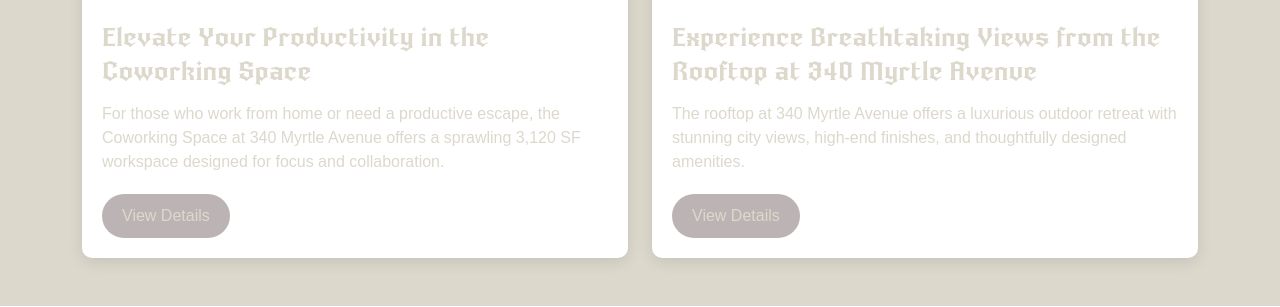
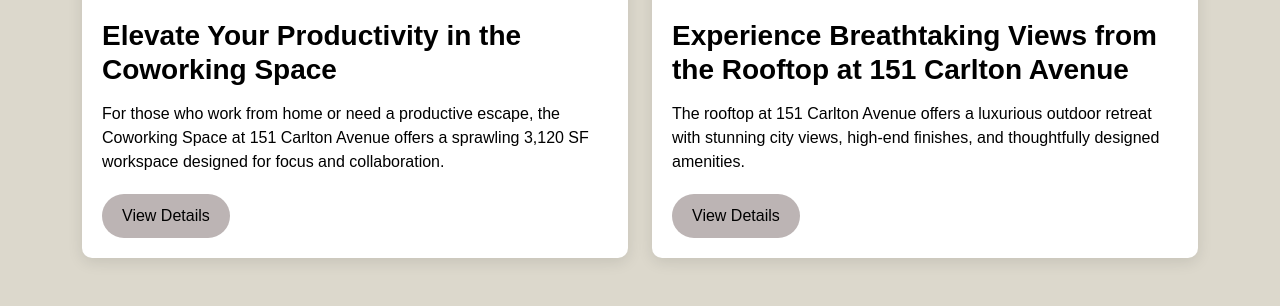
Before and after one commit to shanewin/kaizen-karate, a PHP site: page / in a window 1280 px wide. Shown: the part 4194-4501 px from the top of the page. Run offline with PHP 8.4, Linux system fonts and the light colour scheme.

Commit message:
Updated Fonts in Amenities Section

```diff
--- a/index.html
+++ b/index.html
@@ -360,7 +360,7 @@
             </video>
           </div>
           <div class="amenity-content">
-            <h3>Stay Fit & Energized at 340 Myrtle Avenue</h3>
+            <h3>Stay Fit & Energized at 151 Carlton Avenue</h3>
             <p class="amenity-summary">Our state-of-the-art 1,016 SF fitness center offers a spacious and modern workout environment designed for both comfort and performance.</p>
             <button class="btn btn-primary toggle-details">View Details</button>
             <div class="amenity-details">
@@ -389,7 +389,7 @@
           </div>
           <div class="amenity-content">
             <h3>Relax & Socialize in the Resident Lounge</h3>
-            <p class="amenity-summary">Designed for comfort and style, the Resident Lounge at 340 Myrtle Avenue provides a sophisticated space to unwind, connect with neighbors, or host gatherings.</p>
+            <p class="amenity-summary">Designed for comfort and style, the Resident Lounge at 151 Carlton Avenue provides a sophisticated space to unwind, connect with neighbors, or host gatherings.</p>
             <button class="btn btn-primary toggle-details">View Details</button>
             <div class="amenity-details">
               <p><strong>Key Features:</strong></p>
@@ -415,7 +415,7 @@
           </div>
           <div class="amenity-content">
             <h3>Elevate Your Productivity in the Coworking Space</h3>
-            <p class="amenity-summary">For those who work from home or need a productive escape, the Coworking Space at 340 Myrtle Avenue offers a sprawling 3,120 SF workspace designed for focus and collaboration.</p>
+            <p class="amenity-summary">For those who work from home or need a productive escape, the Coworking Space at 151 Carlton Avenue offers a sprawling 3,120 SF workspace designed for focus and collaboration.</p>
             <button class="btn btn-primary toggle-details">View Details</button>
             <div class="amenity-details">
               <p><strong>Key Features:</strong></p>
@@ -440,8 +440,8 @@
                   </video>
                 </div>
                 <div class="amenity-content">
-                  <h3>Experience Breathtaking Views from the Rooftop at 340 Myrtle Avenue</h3>
-                  <p class="amenity-summary">The rooftop at 340 Myrtle Avenue offers a luxurious outdoor retreat with stunning city views, high-end finishes, and thoughtfully designed amenities.</p>
+                  <h3>Experience Breathtaking Views from the Rooftop at 151 Carlton Avenue</h3>
+                  <p class="amenity-summary">The rooftop at 151 Carlton Avenue offers a luxurious outdoor retreat with stunning city views, high-end finishes, and thoughtfully designed amenities.</p>
                   <button class="btn btn-primary toggle-details">View Details</button>
                   <div class="amenity-details">
                     <p><strong>Key Features:</strong></p>
@@ -685,7 +685,7 @@
         <!-- Left Section: Logo & Address -->
         <div class="col-md-4 text-center text-md-start">
           <img src="assets/images/logo.png" alt="Company Logo" class="footer-logo">
-          <p class="footer-address">340 Myrtle Avenue, Brooklyn, NY 11205</p>
+          <p class="footer-address">151 Carlton Avenue, Brooklyn, NY 11205</p>
         </div>
 
         <!-- Center Section: Navigation Links -->
--- a/styles/style.css
+++ b/styles/style.css
@@ -881,7 +881,7 @@ color: var(--accent-color);
 #amenities h2 {
   font-family: QuorthonDarkIV;
   font-weight: 700;
-  color: var(--base-color);
+  color: var(--text-color);
   font-size: 2.5rem;
   margin-bottom: 40px;
   text-align: center;
@@ -918,16 +918,16 @@ color: var(--accent-color);
 }
 
 .amenity-content h3 {
-  font-family: QuorthonDarkIV;
+  font-family: 'Arial', sans-serif;
   font-weight: 700;
-  color: var(--base-color);
+  color: var(--text-color);
   font-size: 1.75rem;
   margin-bottom: 15px;
 }
 
 .amenity-summary {
   font-family: 'Arial', sans-serif;
-  color: var(--base-color);
+  color: var(--text-color);
   font-size: 1rem;
   margin-bottom: 20px;
 }
@@ -939,7 +939,7 @@ color: var(--accent-color);
 
 .amenity-details p {
   font-family: 'Arial', sans-serif;
-  color: var(--base-color);
+  color: var(--text-color);
   font-size: 1rem;
   margin-bottom: 10px;
 }
@@ -952,14 +952,14 @@ color: var(--accent-color);
 
 .amenity-details li {
   font-family: 'Arial', sans-serif;
-  color: var(--base-color);
+  color: var(--text-color);
   font-size: 0.95rem;
   margin-bottom: 8px;
 }
 
 .toggle-details {
   background-color: var(--accent-color);
-  color: var(--base-color);
+  color: var(--text-color);
   border: none;
   font-weight: 500;
   padding: 10px 20px;
@@ -968,7 +968,7 @@ color: var(--accent-color);
 }
 
 .toggle-details:hover {
-  background-color: #e6b800; /* Darker yellow on hover */
+  background-color: var(--button-color);
 }
 
 /* Responsive Design */
```
